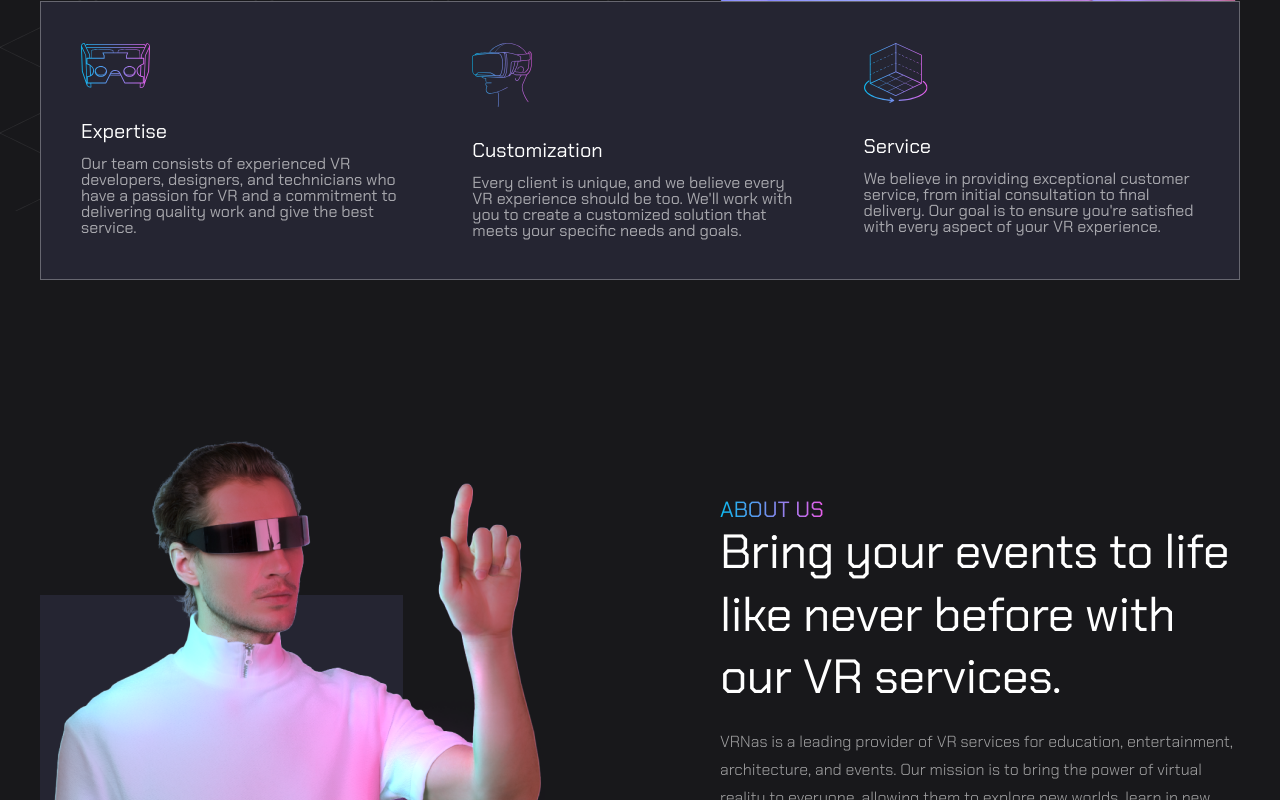
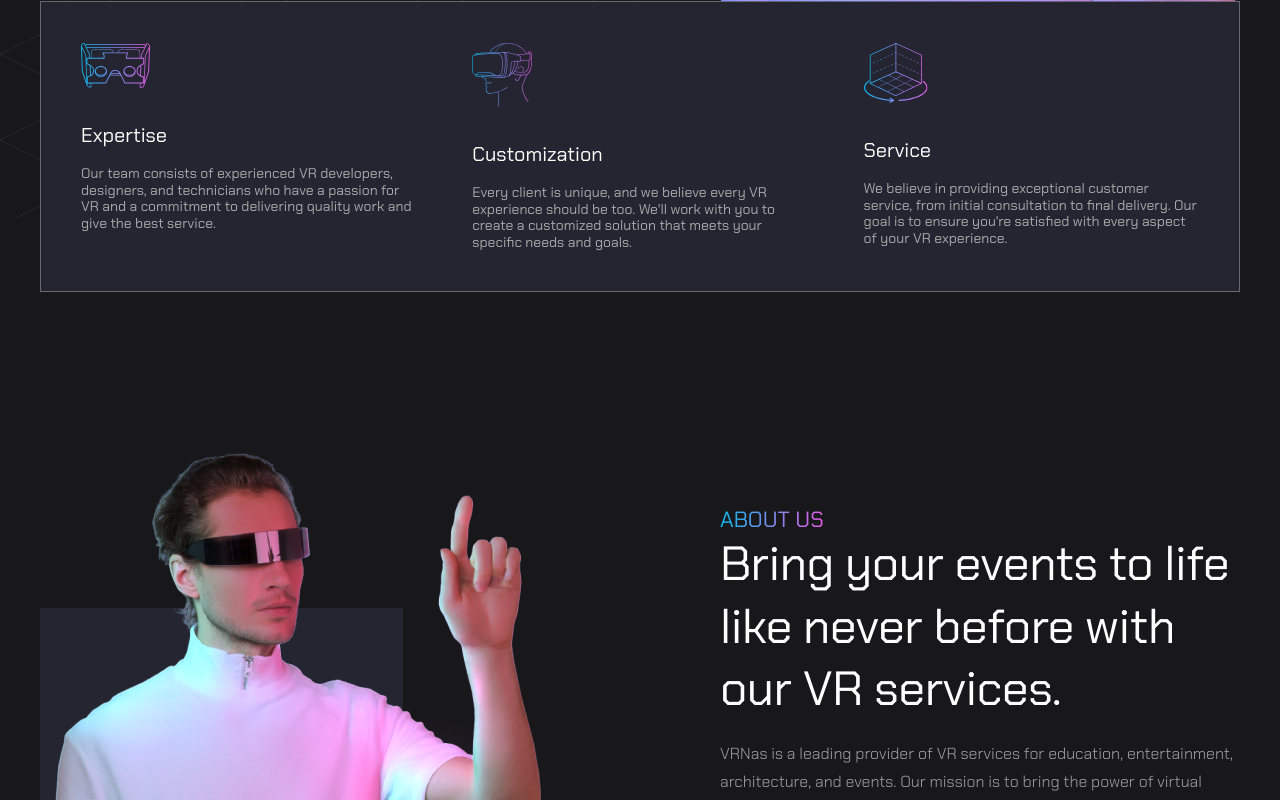
Before and after one commit to 0smir/react, a React (Create React App) app: page / in a window 1280 px wide. Shown: the part 740-1540 px from the top of the page. Built offline with nearby package versions, Linux system fonts and the light colour scheme.

Commit message:
add correct to import of reset styles, add typography for titels, small fix for buttons styles

```diff
--- a/src/App.js
+++ b/src/App.js
@@ -10,7 +10,7 @@ import Error from './components/pages/error/Error';
 import Article from './components/pages/blog/Article';
 
 //styles imports
-import "./styles/reset.scss";
+
 import "./styles/common_styles.scss";
 
 
--- a/src/styles/common_styles.scss
+++ b/src/styles/common_styles.scss
@@ -1,5 +1,6 @@
+@import "./reset.scss";
 @import url('https://fonts.googleapis.com/css2?family=Chakra+Petch:ital,wght@0,300;0,400;0,500;0,600;0,700;1,300;1,400;1,500;1,600;1,700&display=swap');
-@import  "_variables.scss";
+@import  "./variables.scss";
 
 body {
     padding: 0;
@@ -26,8 +27,36 @@ ul, li, ol {
 }
 
 h1, h2, h3, h4, h5, h6 {
+    color: $white;
     font-family: $font-main;
     font-weight: normal;
+    line-height: 1.2;
+}
+
+h1 {
+    font-size: 64px;
+}
+
+h2 {
+    font-size: 48px;
+}
+
+h3 {
+    font-size: 40px;
+    line-height: 1.45;
+}
+
+h4 {
+    font-size: 36px;
+    line-height: 1.22;
+}
+
+h5 {
+    font-size: 32px;
+}
+
+h6 {
+    font-size: 28px;
 }
 
 p {
@@ -82,10 +111,14 @@ p {
     text-transform: uppercase;
     text-decoration: none;
 
+    &:hover {
+        transform: scale(1.04);
+    }
+
     &--outline {
         background-color: transparent;
-        border: 1px solid;
-        border-image: $border_with_gradient;
+        // border: 1px solid;
+        // border-image: $border_with_gradient;
 
         &:hover,
         &:focus,
@@ -107,20 +140,36 @@ p {
             color: $white;
         }
     }
+
+    &.btn-more {
+        color: #fff;
+    }
+}
+
+.link {
+    display: block;
+    font-size: 16px;
+    color:rgba(255, 255, 255, 0.6);
+    text-decoration: none;
+
+    &:hover {
+        background: $gradient;
+        -webkit-background-clip: text;
+        -webkit-text-fill-color: transparent;
+    }
+
+    &.active {
+        color:rgba(255, 255, 255, 1);
+        border-bottom-width: 3px;
+        border-bottom: solid;
+        border-image: $border_with_gradient;
+    }
 }
 
 .image-fluid {
     display: block;
     width: 100%;
     height: auto;
-}
-
-.btn:hover {
-    transform: scale(1.04);
-}
-
-.btn-more {
-    color: #fff;
 }
 
 .light-effect {
@@ -145,32 +194,6 @@ p {
     background-position: 114% 100%;
     background-size: contain;
     background-repeat: no-repeat;
-}
-
-.link {
-    display: block;
-    font-size: 16px;
-    color:rgba(255, 255, 255, 0.6);
-    text-decoration: none;
-
-    &:hover {
-        background: $gradient;
-        -webkit-background-clip: text;
-        -webkit-text-fill-color: transparent;
-    }
-
-    &.active {
-        color:rgba(255, 255, 255, 1);
-        border-bottom-width: 3px;
-        border-bottom: solid;
-        border-image: $border_with_gradient;
-    }
-}
-
-.image-fluid {
-    display: flex;
-    width: 100%;
-    height: auto;
 }
 
 [data-type-name="normal"] {
```
